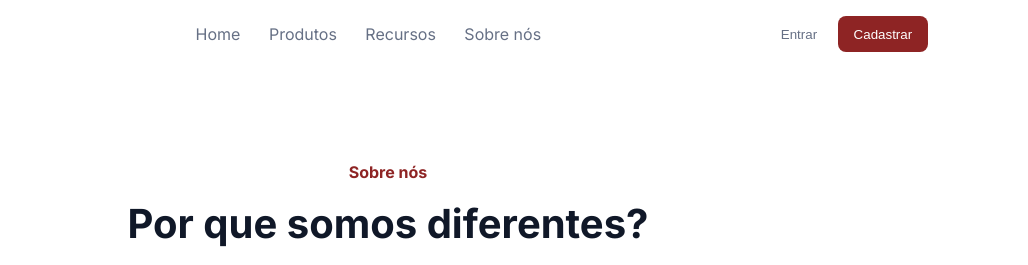
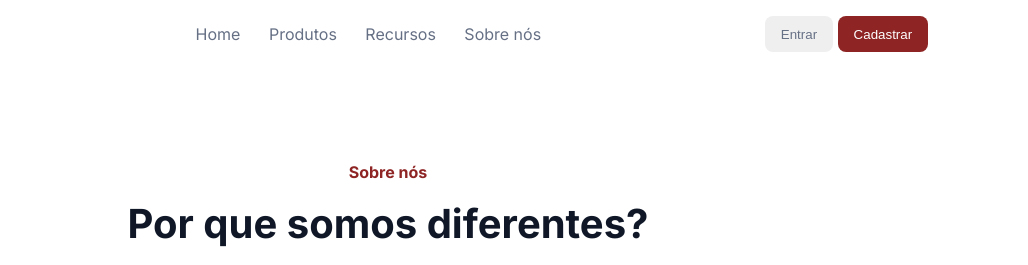
Before and after one commit to ism4jly/OptimusTech, a plain HTML site: page index.html in a window 1280 px wide. Shown: the top 265 px of the page, 252-1280 px from the left. Drawn offline with Linux system fonts and the light colour scheme.

Commit message:
editing header css

```diff
--- a/styles/header.css
+++ b/styles/header.css
@@ -3,7 +3,6 @@
 .container__header {
     display: flex;
     align-items: center;
-    width: 100vw;
     padding: 1rem 0;
     justify-content: space-around
 }
@@ -18,11 +17,12 @@
 
 
 .container__buttons button {
-    background-color: transparent;
-    border: 0;
-    border-radius: 8px;
+    background-color: none;
+    border: none;
+    border-radius: 0.5rem;
     color: var(--cinza);
     padding: 0.8em 1.2em;
+    cursor: pointer;
 }
 
 #button {
```
